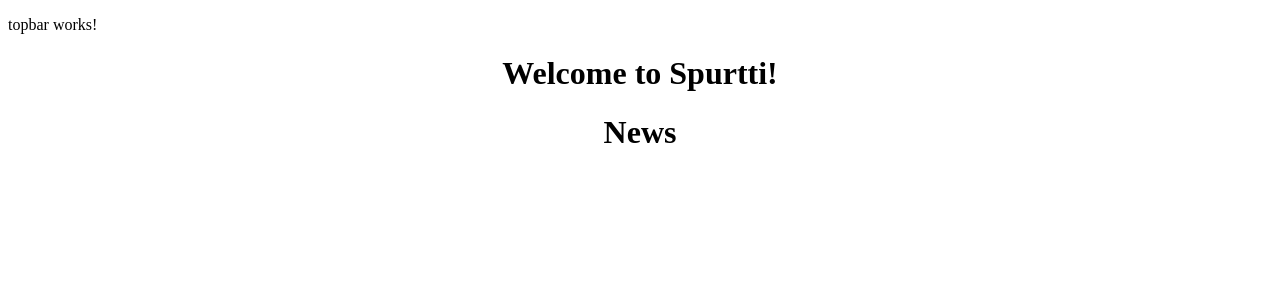
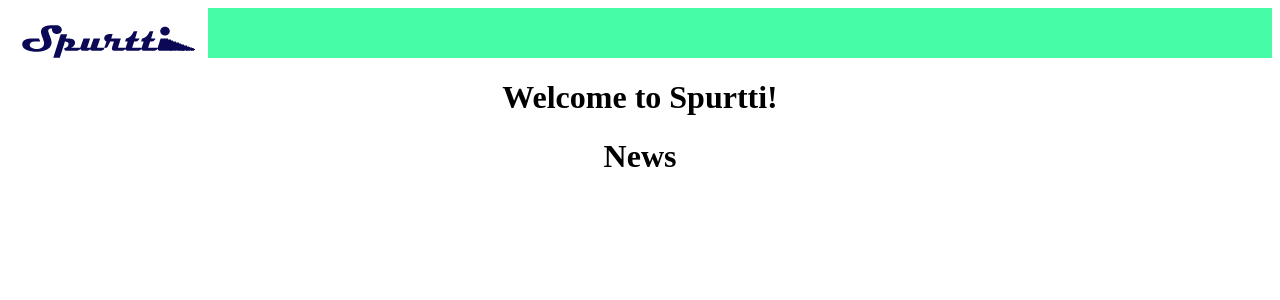
Before and after one commit to Jaakko-H/Spurtti-UI, an Angular app: page / in a window 1280 px wide. Shown: the top 300 px of the page. Built offline with nearby package versions, Linux system fonts and the light colour scheme.

Commit message:
Added basic topbar styles and logo.

```diff
--- a/src/app/topbar/topbar.component.css
+++ b/src/app/topbar/topbar.component.css
@@ -0,0 +1,7 @@
+.topbar {
+  width: 100%;
+  height: 50px;
+  background-color: #46fca7;
+  border-width: 1px;
+  border-color: #0b0955;
+}
--- a/src/app/topbar/topbar.component.html
+++ b/src/app/topbar/topbar.component.html
@@ -1,3 +1,3 @@
-<p>
-  topbar works!
-</p>
+<div class="topbar">
+  <img src="../../assets/img/logo.png">
+</div>
```
Also changed, not shown: src/assets/img/logo.png (added).
